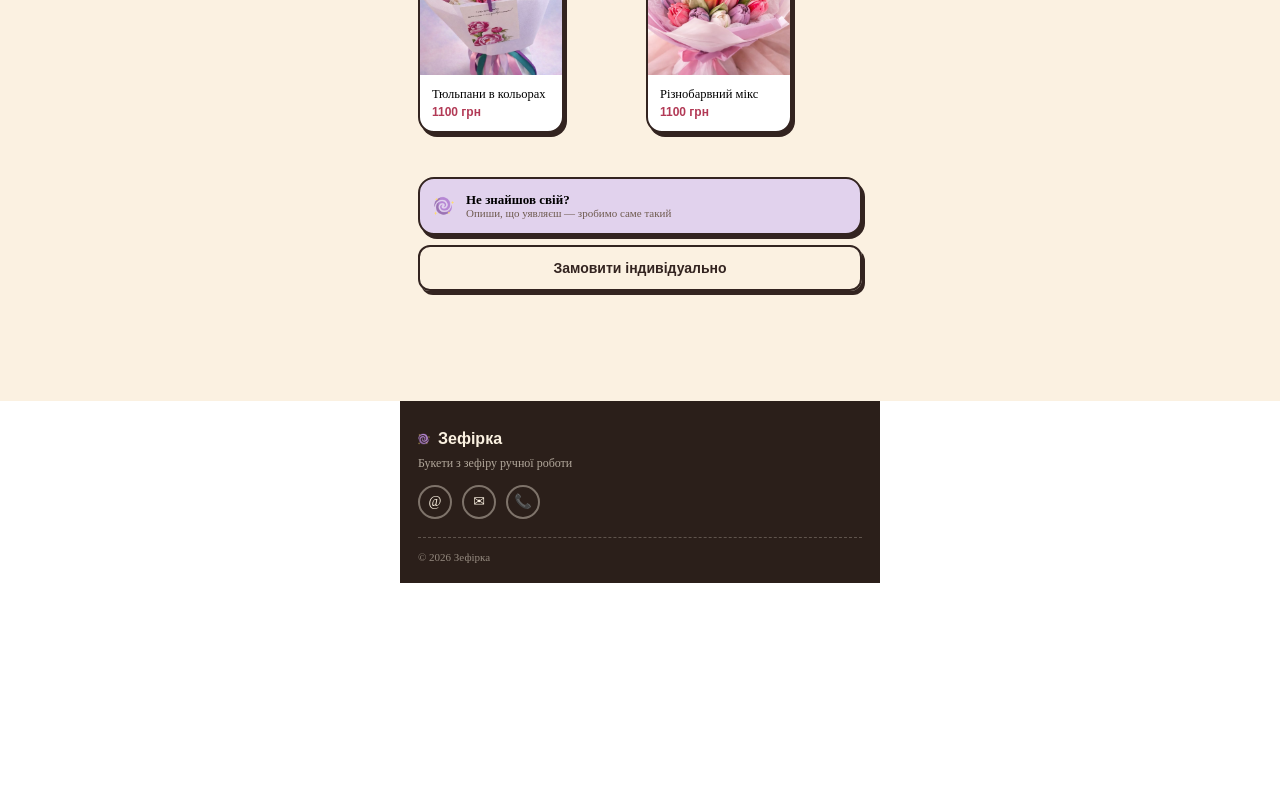
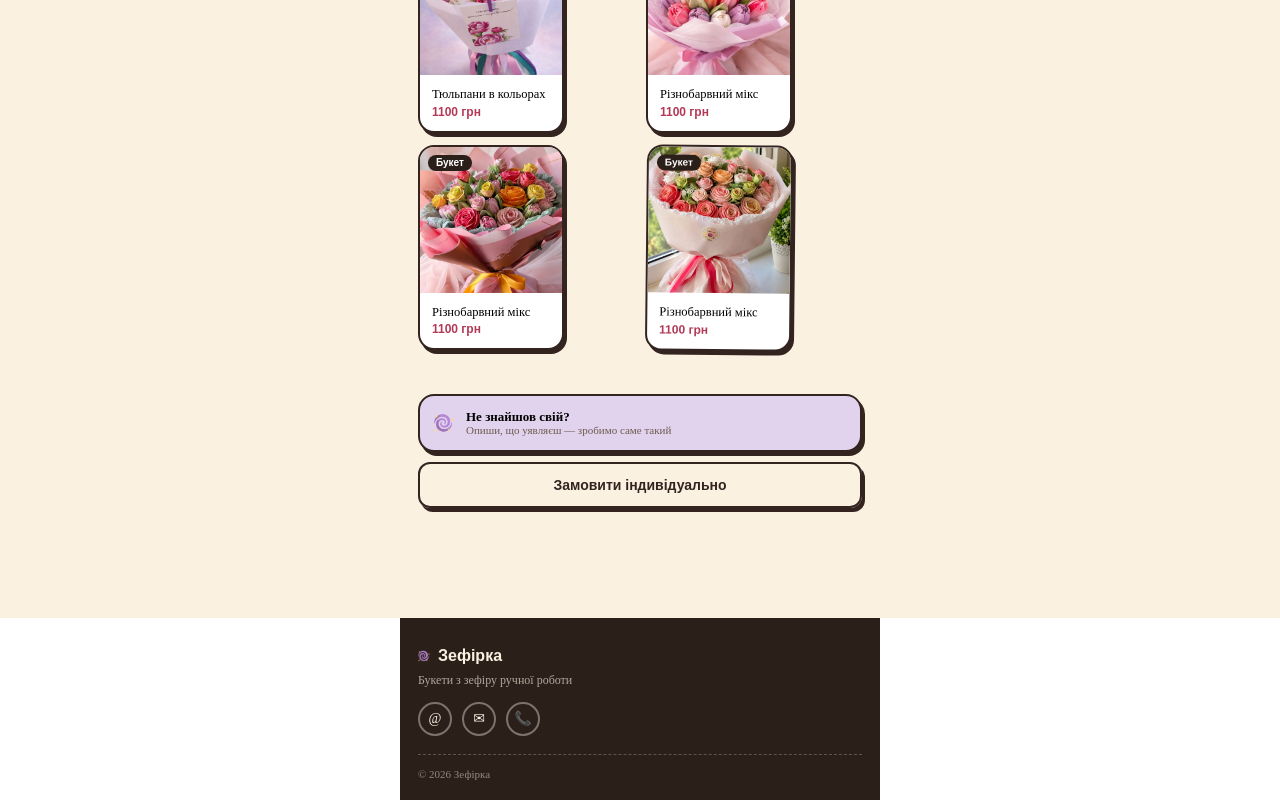
Before and after one commit to RVasyliuk-2003/Custom-Marshmallows, a React (Vite) app: page /Gallery in a window 1280 px wide. Shown: the part 4929-5729 px from the top of the page. Before the commit the page ends 5512 px from the top, so only its background shows below. Built offline with nearby package versions, Linux system fonts and the light colour scheme.

Commit message:
feat: add two new bouquet photos and one curl photo to bouquetDesigns

```diff
--- a/src/components/data/bouquetDesigns.js
+++ b/src/components/data/bouquetDesigns.js
@@ -309,6 +309,20 @@ const bouquetDesigns = [
   },
   {
     id: 53,
+    name: "Різнобарвний мікс",
+    type: "Букет",
+    photo: "imgZepfy153.jpg",
+    availableSizes: [10, 16, 18, 20, 25, 30],
+  },
+  {
+    id: 54,
+    name: "Різнобарвний мікс",
+    type: "Букет",
+    photo: "imgZepfy154.jpg",
+    availableSizes: [10, 16, 18, 20, 25, 30],
+  },
+  {
+    id: 55,
     name: "Завиток",
     type: "Завиток",
     photo: "imgZepfy152.jpg",
```
Also changed, not shown: public/imgZepfy153.jpg (added), public/imgZepfy154.jpg (added).
